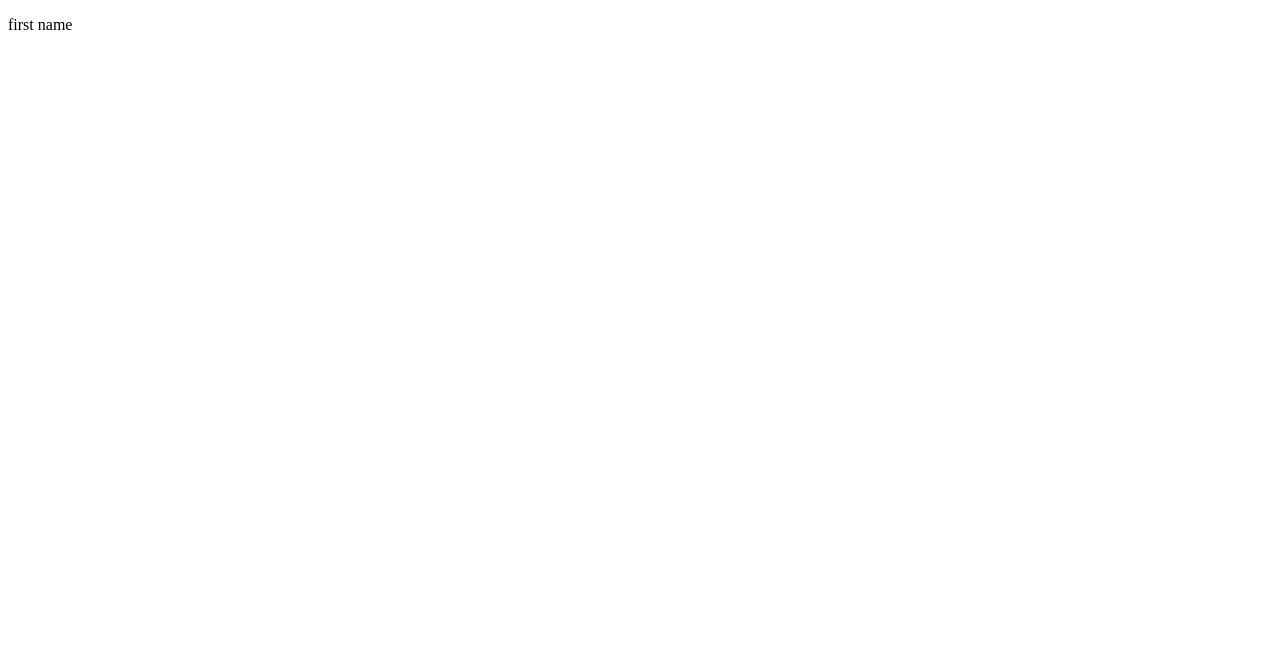
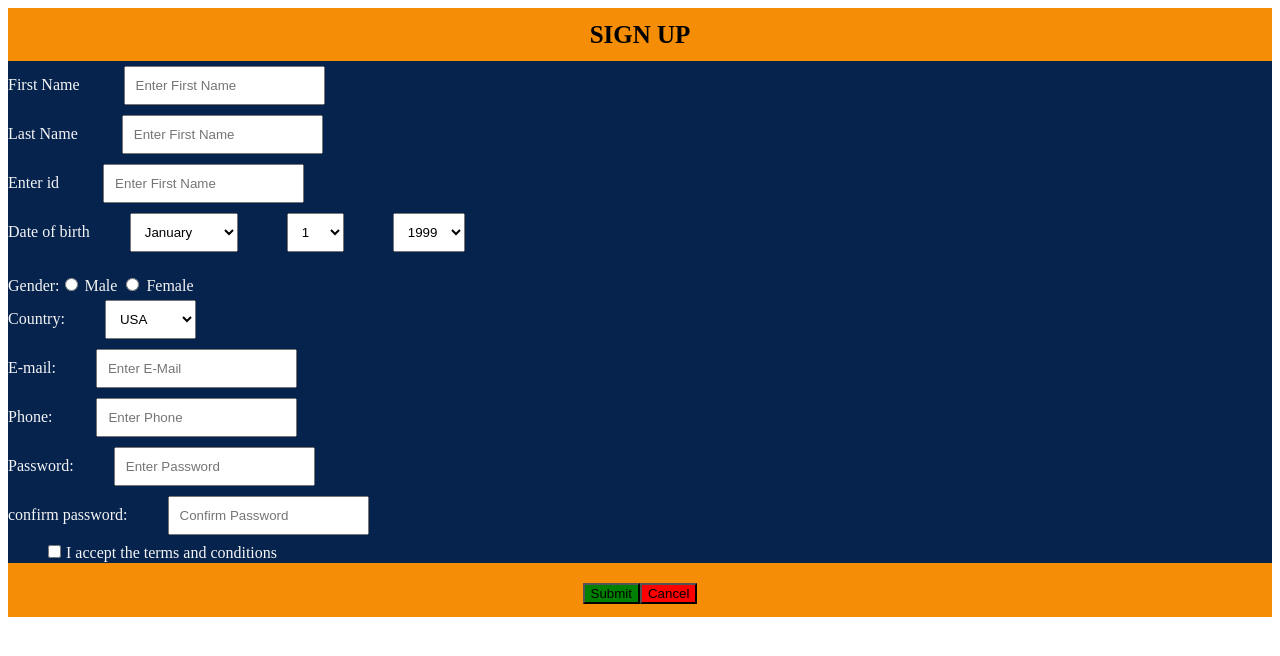
Before and after one commit to rajn23/Classes, a plain HTML site: page try 2/page2.html in a window 1280 px wide. Drawn offline with Linux system fonts and the light colour scheme.

Commit message:
Update page2.html

```diff
--- a/try 2/page2.html
+++ b/try 2/page2.html
@@ -1,12 +1,125 @@
 <!DOCTYPE html>
 <html lang="en">
 <head>
-    <meta charset="UTF-8">
-    <meta http-equiv="X-UA-Compatible" content="IE=edge">
-    <meta name="viewport" content="width=device-width, initial-scale=1.0">
-    <title>sign up</title>
-</head>
+    <title>page 2</title>
+
+    <style>
+        h1 {
+            padding: 1%;
+        font-size: 25px;
+        background-color: rgb(245, 141, 6);
+        text-align: center;
+        margin: 0px;
+        }
+        form{
+           background-color: rgb(5, 35, 77);
+            color: whitesmoke;
+
+        }
+        .dob{
+            float: left;
+        }
+        .in{
+            padding: 10px;
+            margin: 5px;
+           margin-left: 40px;
+        }
+
+        .foot{
+            padding: 1%;
+        font-size: 25px;
+        background-color: rgb(245, 141, 6);
+        text-align: center;
+        margin: 0px;
+        }
+        .sub{
+            background-color: green;
+
+        }
+        .can{
+            background-color: red;
+        }
+
+    </style>
 <body>
-    <p>first name</p>
+    <h1>SIGN UP</h1>
+    <form>
+        First Name <input type="text" class="in" name="fname" placeholder="Enter First Name"><br>
+        Last Name  <input type="text"  class="in"  name="fname" placeholder="Enter First Name"><br>
+        Enter id   <input type="text" class="in"  class="Screen"name="fname" placeholder="Enter First Name"><br>
+    <div class="Container" >
+          Date of birth<select class="in"    name="Month">
+                <option value="january">January</option>
+                <option value="february">February</option>
+                <option value="march">March</option>
+                <option value="April">April</option>
+                <option value="May">May</option>
+                <option value="June">June</option>
+                <option value="July">July</option>
+                <option value="August">August</option>
+                <option value="september">September</option>
+                <option value="october">October</option>
+                <option value="november">November</option>
+                <option value="december">December</option>
+            </select>
+
+            <select class="in" name="Date">
+                <option value="1">1</option>
+                <option value="2">2</option>
+                <option value="3">3</option>
+                <option value="4">4</option>
+                <option value="5">5</option>
+                <option value="6">6</option>
+                <option value="7">7</option>
+                <option value="8">8</option>
+                <option value="9">9</option>
+                <option value="10">10</option>
+                <option value="11">11</option>
+                <option value="12">12</option>
+                <option value="13">13</option>
+                <option value="14">14</option>
+                <option value="15">15</option>
+                <option value="16">16</option>
+                <option value="17">17</option>
+                <option value="18">18</option>
+                <option value="19">19</option>
+                <option value="20">20</option>
+                <option value="21">21</option>
+                <option value="22">22</option>
+                <option value="23">23</option>
+                <option value="24">24</option>
+                <option value="25">25</option>
+                <option value="26">26</option>
+                <option value="27">27</option>
+                <option value="28">28</option>
+                <option value="29">29</option>
+                <option value="30">30</option>
+            </select>
+            <select   name="year" class="in">
+                <option value="1999">1999</option>
+                <option value="2000">2000</option>
+                <option value="2001">2001</option>
+            </select>
+        </div><br>
+
+        Gender:<input type="radio" class="red" name="gender" > Male
+        <input type="radio"  name="gender"> Female<br>
+        Country:<select class="in"  name="Country">
+            <option value="usa">USA</option>
+            <option value="india">INDIA</option>
+            <option value="africa">AFRICA</option>
+            <option value="china">CHINA</option>
+
+      </select><br>
+      E-mail:<input type="text" name="E-mail"  class="in" placeholder="Enter E-Mail"><br>
+      Phone:      <input type="text" name="Phone" class="in" placeholder="Enter Phone"><br>
+      Password:<input type="password" name="Password"   class="in" placeholder="Enter Password"><br>
+      confirm password:<input type="password" name="confirm password" class="in" placeholder="Confirm Password"><br>
+      <input type="checkbox" class="in">I accept the terms and conditions<br>
+      <div class="foot">
+        <button type="submit"  class="sub" >Submit</button><button type="reset" class="can" >Cancel</button>
+    </div>
+    </form>
+
 </body>
 </html>
```
